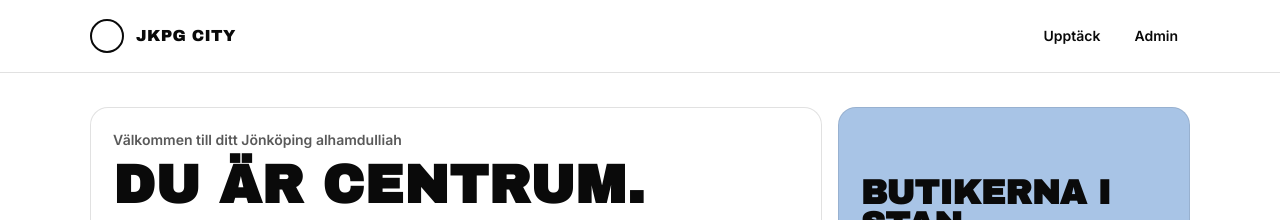
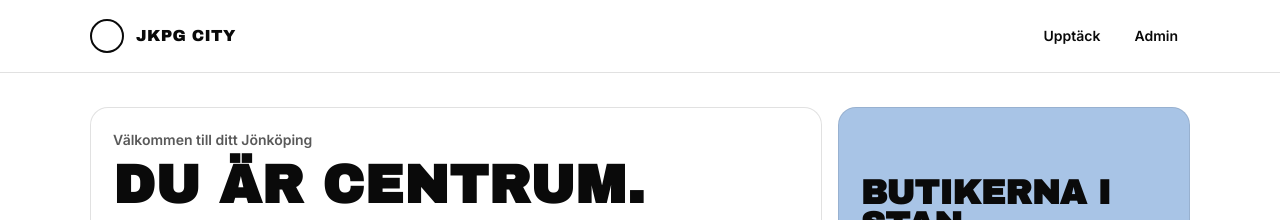
Before and after one commit to mackeato/webDevProject2026, a plain HTML site: page public/index.html in a window 1280 px wide. Shown: the top 220 px of the page. Drawn offline with Linux system fonts and the light colour scheme; no server answers.

Commit message:
Update index.html

```diff
--- a/public/index.html
+++ b/public/index.html
@@ -25,9 +25,7 @@
       <section class="hero">
         <div class="hero-grid">
           <div class="hero-main">
-            <div class="hero-kicker">
-              Välkommen till ditt Jönköping alhamdulliah
-            </div>
+            <div class="hero-kicker">Välkommen till ditt Jönköping</div>
             <h1 class="hero-title">Du är centrum.</h1>
             <p class="hero-sub">
               Hitta butiker, caféer, restauranger och upplevelser. Sortera,
```
